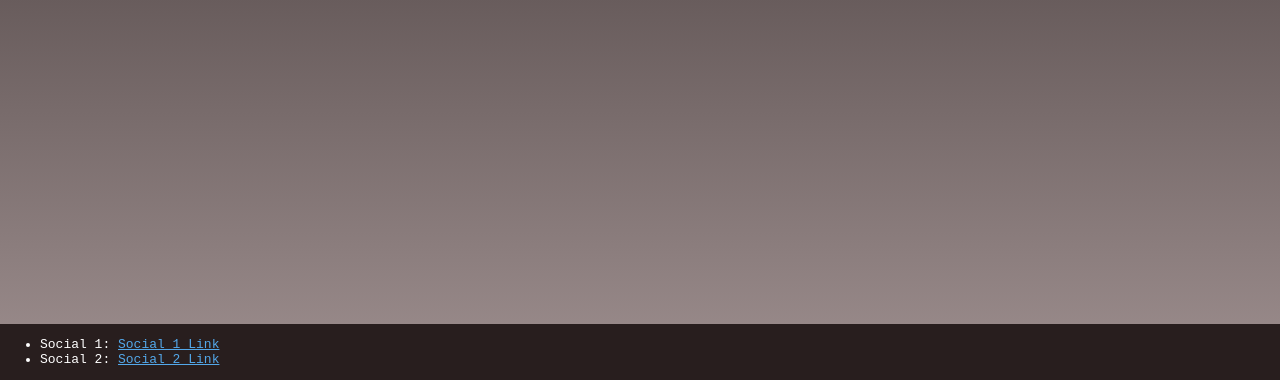
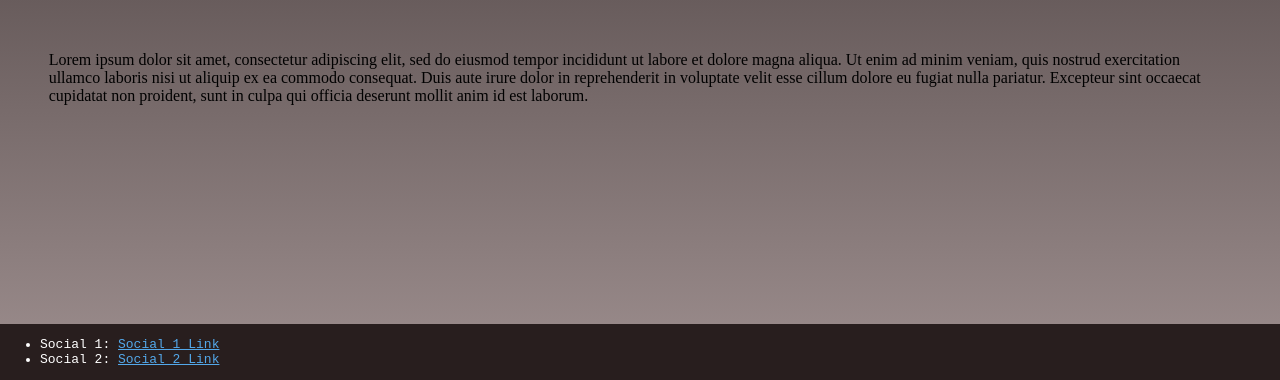
Before and after one commit to NickSot/azanthys-website, a plain HTML site: page static/about.html in a window 1280 px wide. Shown: the part 420-800 px from the top of the page. Drawn offline with Linux system fonts and the light colour scheme.

Commit message:
add text in the about page

```diff
--- a/static/about.html
+++ b/static/about.html
@@ -22,6 +22,14 @@
 					<img src="/static/nedi.jpg" class='member-photo'>
 					<img src="/static/yasen.jpg" class='member-photo'>
 					<img src="/static/pesho.jpg" class='member-photo'>
+				</div>
+
+				<br>
+				<br>
+				<br>
+
+				<div id='contact-details'>
+					Lorem ipsum dolor sit amet, consectetur adipiscing elit, sed do eiusmod tempor incididunt ut labore et dolore magna aliqua. Ut enim ad minim veniam, quis nostrud exercitation ullamco laboris nisi ut aliquip ex ea commodo consequat. Duis aute irure dolor in reprehenderit in voluptate velit esse cillum dolore eu fugiat nulla pariatur. Excepteur sint occaecat cupidatat non proident, sunt in culpa qui officia deserunt mollit anim id est laborum.
 				</div>
 			</div>
 
```
